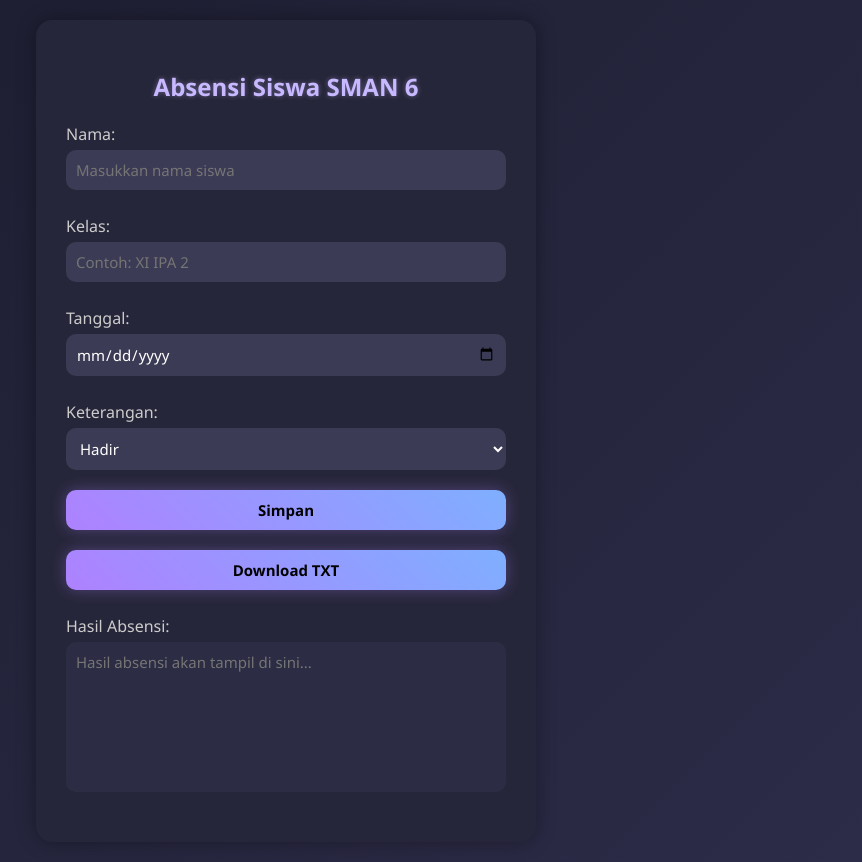
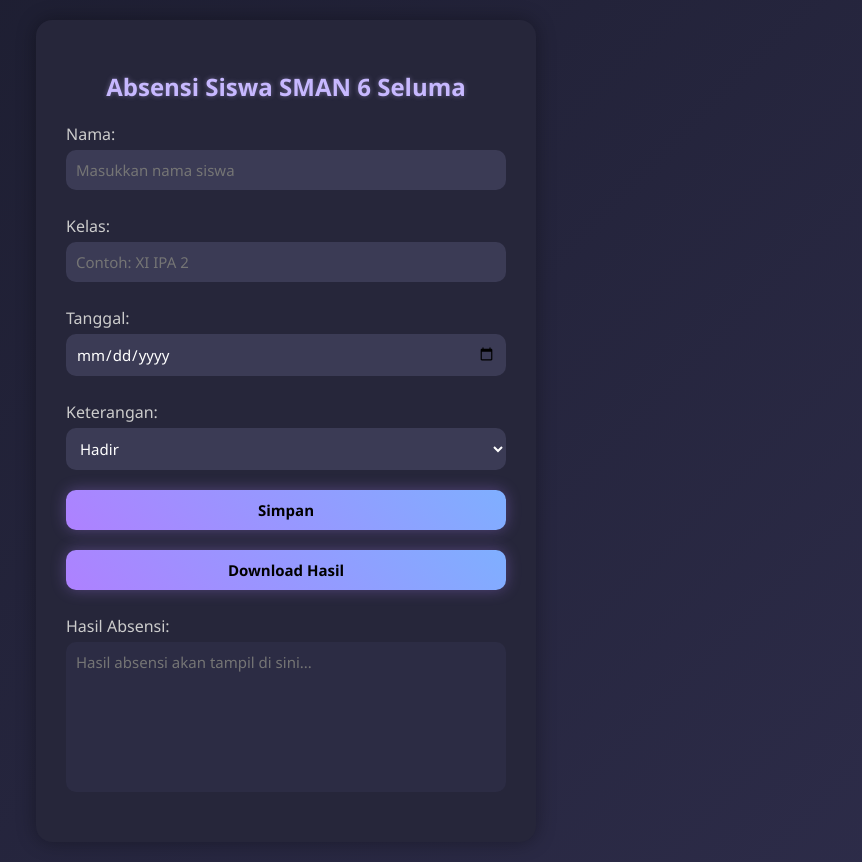
Before and after one commit to ZalOfficial/Absensi, a plain HTML site: page index.html in a window 1280 px wide. Shown: the whole page, without its empty margins (354-1216 px from the left). Drawn offline with Linux system fonts and the light colour scheme.

Commit message:
Update index.html

```diff
--- a/index.html
+++ b/index.html
@@ -74,7 +74,7 @@
 </head>
 <body>
   <div class="container">
-    <h2>Absensi Siswa SMAN 6</h2>
+    <h2>Absensi Siswa SMAN 6 Seluma</h2>
     <label>Nama:</label>
     <input type="text" id="nama" placeholder="Masukkan nama siswa" />
 
@@ -93,7 +93,7 @@
     </select>
 
     <button onclick="simpanAbsensi()">Simpan</button>
-    <button onclick="downloadData()">Download TXT</button>
+    <button onclick="downloadData()">Download Hasil</button>
 
     <label>Hasil Absensi:</label>
     <textarea id="output" readonly placeholder="Hasil absensi akan tampil di sini..."></textarea>
@@ -108,7 +108,7 @@
       const output = document.getElementById("output");
 
       if (!nama || !kelas || !tanggal) {
-        alert("Isi semua data dulu dong 😅");
+        alert("Isi semua data dulu🤗");
         return;
       }
 
```
